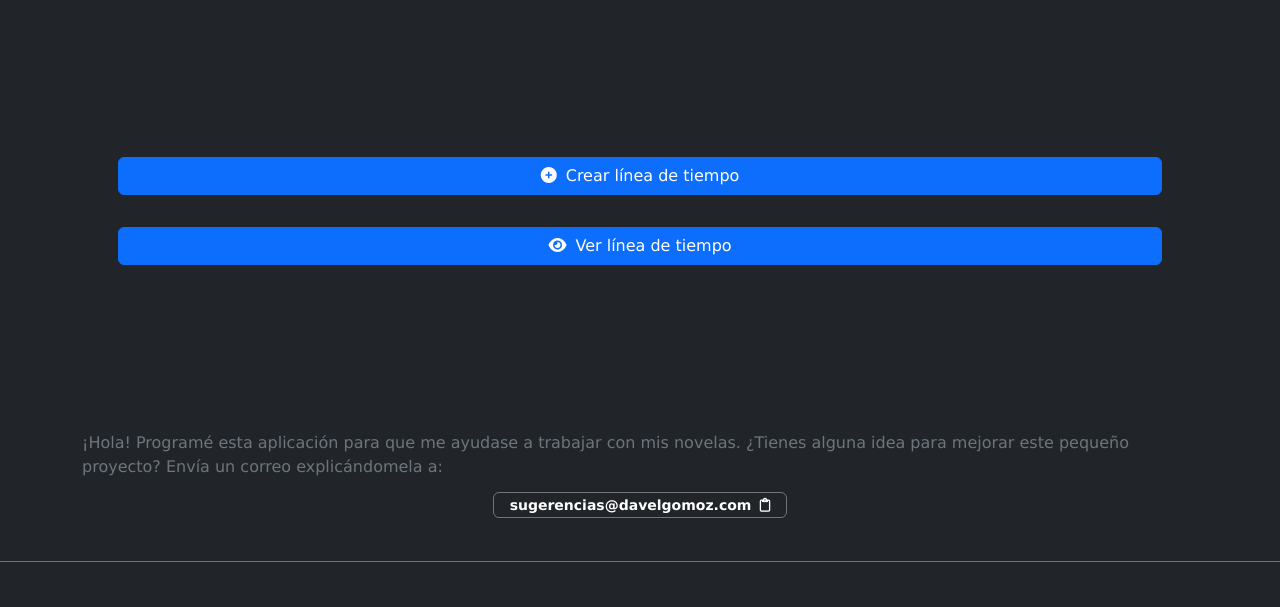
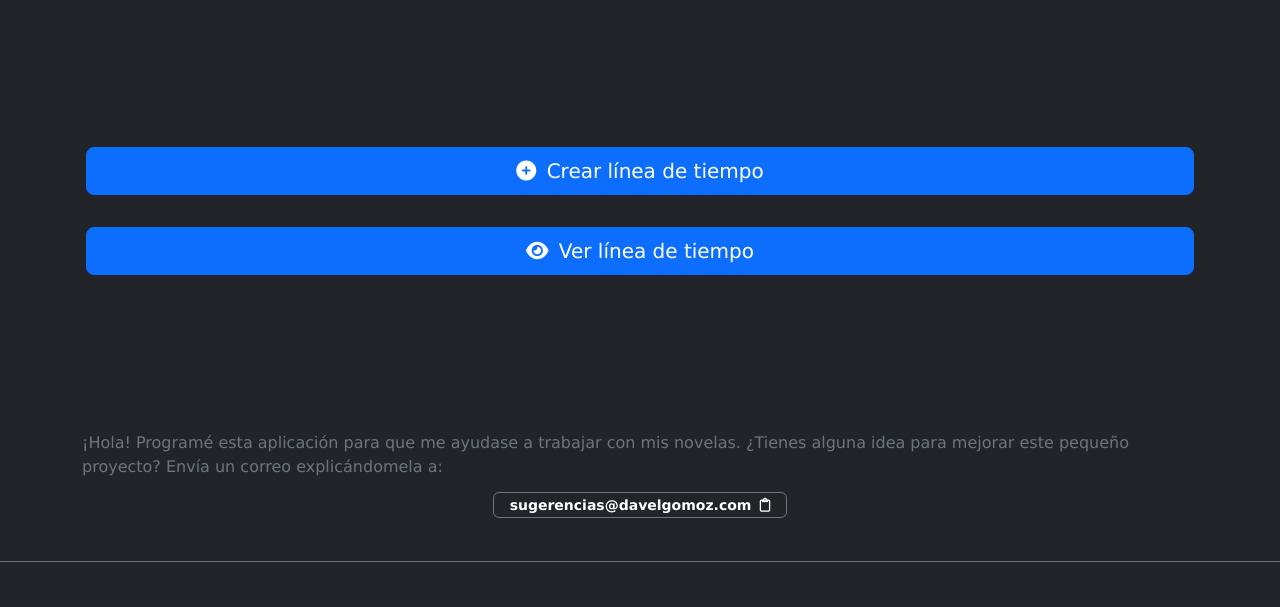
Before and after one commit to Davel99/timeline-app-v1, a website: page app/index.html in a window 1280 px wide. Shown: the part 95-702 px from the top of the page. Drawn offline with nearby package versions, Linux system fonts and the light colour scheme; files that its build step writes are made by us from their sources; files whose address does not match are found by name.

Commit message:
Improved main menu btns style

```diff
--- a/app/index.html
+++ b/app/index.html
@@ -33,15 +33,15 @@
         </nav>
     </header>
     <main class="container d-flex">
-        <div class="m-auto px-5 w-100">
+        <div class="m-auto px-3 w-100">
             <div class="row mt-3">
-                <a href="./crear-linea-de-tiempo.html" class="btn btn-primary my-3">
+                <a href="./crear-linea-de-tiempo.html" class="btn btn-lg btn-primary my-3">
                     <i class="fa-solid fa-circle-plus"></i>
                     <span class="ms-1">Crear línea de tiempo</span>
                 </a>
             </div>
             <div class="row mb-3">
-                <a href="./ver-lineas-de-tiempo.html" class="btn btn-primary my-3">
+                <a href="./ver-lineas-de-tiempo.html" class="btn btn-lg btn-primary my-3">
                     <i class="fa-solid fa-eye"></i>
                     <span class="ms-1">Ver línea de tiempo</span>
                 </a>
```
